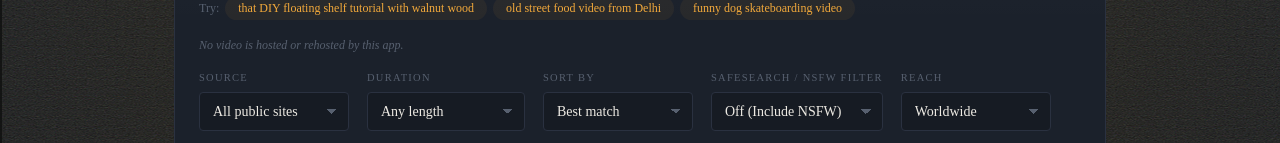
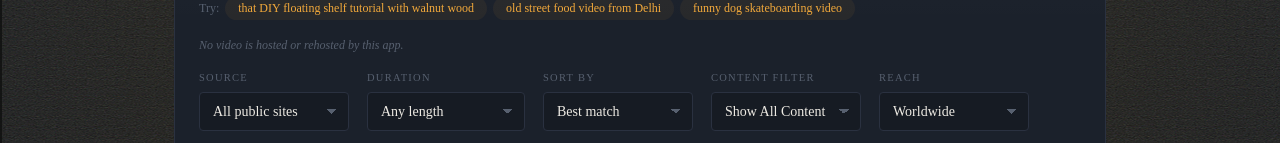
Before and after one commit to Apurv-o/scout-app, a Next.js app: page / in a window 1280 px wide. Shown: the part 657-800 px from the top of the page. Built offline with nearby package versions, Linux system fonts and the light colour scheme; no server answers.

Commit message:
ui: rename content filter labels (Show All Content / Standard Filter / Strict Filter)

```diff
--- a/src/components/SearchConsole.tsx
+++ b/src/components/SearchConsole.tsx
@@ -104,7 +104,7 @@ export default function SearchConsole({ filters, onFiltersChange, onSearch, load
 
         <div className="ctrl">
           <label className="ctrl-label" htmlFor="safe">
-            SafeSearch / NSFW filter
+            Content Filter
           </label>
           <select
             id="safe"
@@ -112,9 +112,9 @@ export default function SearchConsole({ filters, onFiltersChange, onSearch, load
             value={filters.safeSearch}
             onChange={(e) => update("safeSearch", e.target.value as SearchFilters["safeSearch"])}
           >
-            <option value="none">Off (Include NSFW)</option>
-            <option value="moderate">Moderate</option>
-            <option value="strict">Strict (Filter NSFW)</option>
+            <option value="none">Show All Content</option>
+            <option value="moderate">Standard Filter</option>
+            <option value="strict">Strict Filter</option>
           </select>
         </div>
 
```
